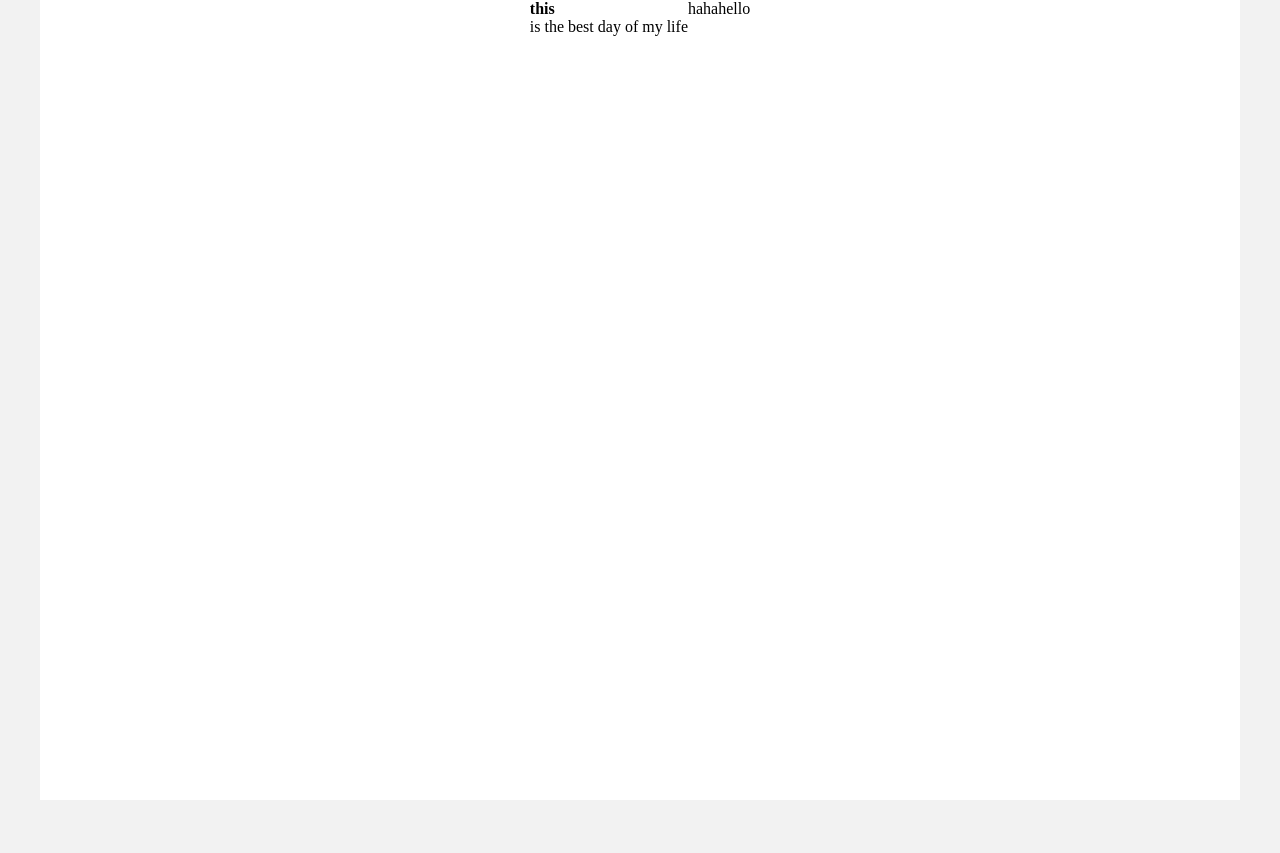
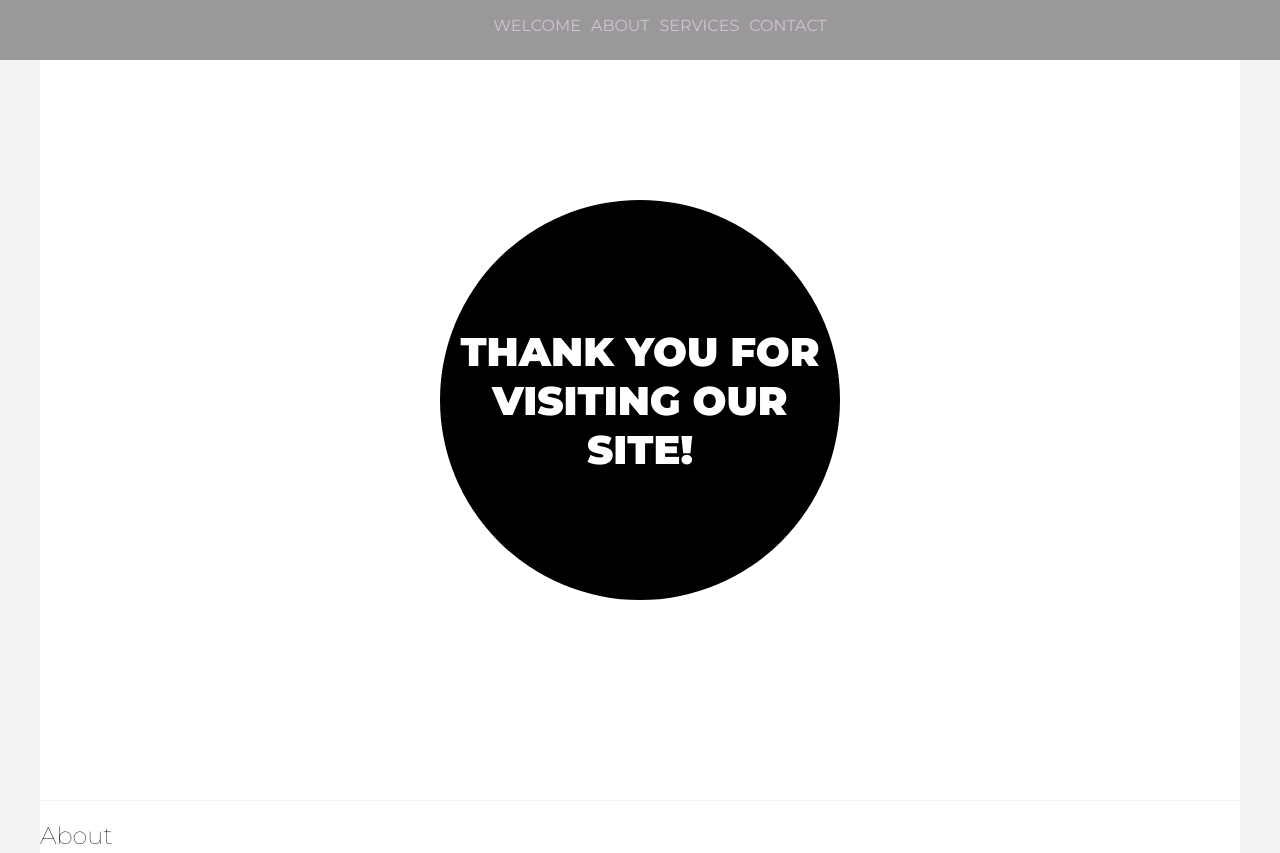
Before and after one commit to hnora92/practice_w2, a plain HTML site: page index.html in a window 1280 px wide. Shown: the top 853 px of the page. Before the commit the page ends 800 px from the top, so only its background shows below. Drawn offline with Linux system fonts and the light colour scheme.

Commit message:
wednesday

```diff
--- a/index.html
+++ b/index.html
@@ -5,15 +5,53 @@
     <meta http-equiv="X-UA-Compatible" content="IE=edge">
     <meta name="viewport" content="width=device-width, initial-scale=1.0">
     <title>Document</title>
+
+    <link rel="preconnect" href="https://fonts.googleapis.com">
+    <link rel="preconnect" href="https://fonts.gstatic.com" crossorigin>
+    <link href="https://fonts.googleapis.com/css2?family=Montserrat:wght@100;400;900&display=swap" rel="stylesheet">
+
     <link rel="stylesheet" href="style.css">
 </head>
+
 <body>
     <div id="root" class="container">
-        <div class="element">
-           <strong>this</strong> is the best day of my <div>life</div>
-        </div>
-        <div class="another">haha</div>
-        hello
+        <nav>
+            <ul>
+                <li>
+                    <a href="#welcome">Welcome</a>
+                </li>
+                <li>
+                    <a href="#about">About</a>
+                </li>
+                <li>
+                    <a href="#services">Services</a>
+                </li>
+                <li>
+                    <a href="#contact">Contact</a>
+                </li>
+            </ul>
+
+        </nav>
+
+        <section id="welcome">
+            <h1>Thank you for visiting our site!</h1>
+        </section>
+
+        <section id="about">
+            <h1>About</h1>
+            <button class="more">read more</button>
+        </section>
+
+        <section id="services">
+            <h1>Services</h1>
+        </section>
+
+        <section id="contact">
+            <h1>Contact</h1>
+        </section>
+
+        <footer>All rights reserved</footer>
+
     </div>
 
 </body>
--- a/style.css
+++ b/style.css
@@ -1,21 +1,84 @@
 body{
     margin:0;
     background-color: #f2f2f2;
+
+    font-family: 'Montserrat', sans-serif;
+    font-weight: 400;
 }
 #root{
-    display: flex;
-    justify-content: center;
-    flex-direction: row;
-
     max-width: 1200px;
     margin: 0 auto;
-    min-height: 100vh;
 
     background-color: rgb(255, 255, 255);
 }
-#root .element div{
-    display: inline;
+section{
+    min-height: 100vh;
+    border-bottom: 1px solid #f2f2f2;
+
 }
-#root.container .element strong{
-    display: block;
+h1{
+    font-weight: 100;
 }
+
+nav{
+    position: fixed;
+    top: 0;
+    left: 0;
+
+    z-index: 999;
+
+    width: 100%;
+    height: 60px;
+
+    background-color: #999;
+}
+
+nav ul{
+    display: flex;
+    justify-content: center;
+
+    list-style: none;
+}
+
+nav ul li a{
+    padding: 5px;
+
+    text-decoration: none;
+    color: thistle;
+    text-transform: uppercase;
+
+}
+#welcome {
+    display: flex;
+    justify-content: center;
+    align-items: center;
+}
+#welcome h1{
+    display: flex;
+    justify-content: center;
+    align-items: center;
+
+    width: 400px;
+    height: 400px;
+
+    color: white;
+    font-weight: 900;
+    font-size: 40px;
+    text-transform: uppercase;
+    text-align: center;
+
+    background-color: black;
+
+    border-radius: 200px;
+
+}
+
+#about {
+    position: relative;
+}
+
+#about button.more{
+    position:absolute;
+    bottom: 0;
+    right: 0;
+}
```
